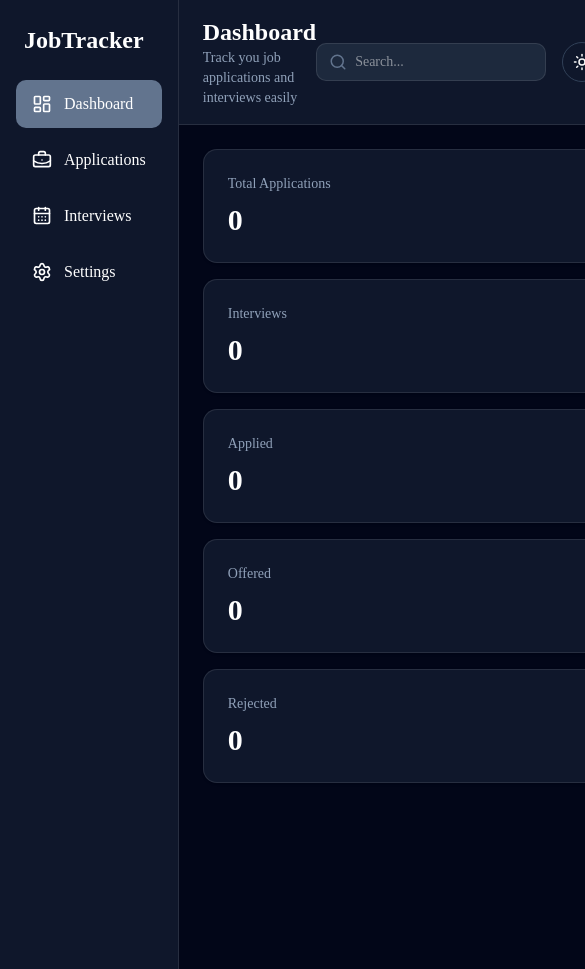
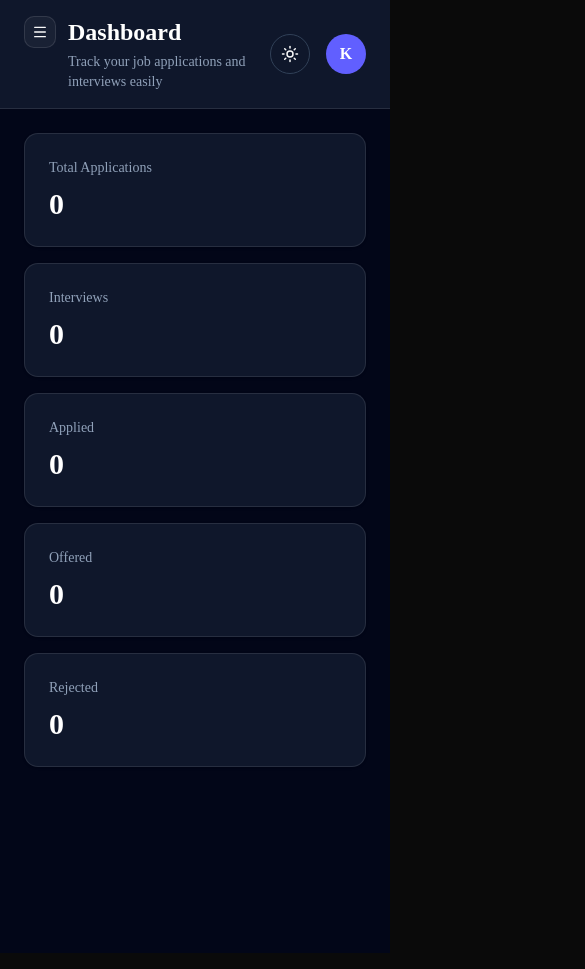
Before and after one commit to KashishGoyal905/job-application-tracker, a Next.js app: page / in a window 390 px wide. Shown: the top 969 px of the page, 585 px wide, since content can reach past the window. Built offline with nearby package versions, Linux system fonts and the light colour scheme.

Commit message:
feat: make sidebar responsive

```diff
--- a/src/components/layouts/DashboardLayout.tsx
+++ b/src/components/layouts/DashboardLayout.tsx
@@ -1,3 +1,6 @@
+"use client";
+
+import { useState } from "react";
 import Navbar from "./Navbar";
 import Sidebar from "./Sidebar";
 
@@ -6,11 +9,16 @@ type DashboardLayoutProps = {
 };
 
 export default function DashboardLayout({ children }: DashboardLayoutProps) {
+  const [isSidebarOpen, setIsSidebarOpen] = useState(false);
+
   return (
     <div className="flex">
-      <Sidebar />
+      <Sidebar
+        isOpen={isSidebarOpen}
+        onClose={() => setIsSidebarOpen(false)} />
       <div className="flex flex-1 flex-col">
-        <Navbar />
+        <Navbar
+          onMenuClick={() => setIsSidebarOpen(true)} />
         <main className="flex-1 p-6 min-h-screen bg-slate-100 dark:bg-slate-950">
           {children}
         </main>
--- a/src/components/layouts/Navbar.tsx
+++ b/src/components/layouts/Navbar.tsx
@@ -1,11 +1,9 @@
 "use client";
 
-import { Search } from "lucide-react";
+import { Menu, Search } from "lucide-react";
 import ThemeToggle from "./ThemeToggle";
 import { usePathname } from "next/navigation";
-
-function Navbar() {
-  const pathname = usePathname();
+import { Button } from "../ui/button";
 
 const pageTitles: Record<string, string> = {
   "/": "Dashboard",
@@ -16,29 +14,44 @@ function Navbar() {
   "/settings": "Settings",
 };
 
+type NavbarProps = {
+  onMenuClick: () => void,
+}
+
+function Navbar({ onMenuClick }: NavbarProps) {
+  const pathname = usePathname();
   const currentTitle = pageTitles[pathname] || "Dashboard";
+
   return (
     <header className="flex items-center justify-between border-b bg-white dark:bg-slate-900 px-6 py-4">
       {/* Left Side*/}
-      <div>
+      <div className="flex items-start gap-3">
+        <Button onClick={onMenuClick}
+          variant="outline"
+          size="icon"
+          className="rounded-lg p-2 hover:bg-slate-100 dark:hover:bg-slate-800 md:hidden">
+          <Menu size={20} />
+        </Button>
+        <div className="flex flex-col gap-1">
           <h2 className="text-2xl font-semibold text-slate-800 dark:text-white">
             {currentTitle}
           </h2>
           <p className="text-sm text-slate-500 dark:text-slate-400">
-          Track you job applications and interviews easily
+            Track your job applications and interviews easily
           </p>
+        </div>
       </div>
 
       {/* Right Side */}
       <div className="flex items-center gap-4">
-        <div className="flex items-center gap-2 rounded-lg border bg-slate-100 dark:bg-slate-800 px-3 py-2">
+        {/* <div className="flex items-center gap-2 rounded-lg border bg-slate-100 dark:bg-slate-800 px-3 py-2">
           <Search size={18} className="text-slate-500" />
           <input
             type="text"
             placeholder="Search..."
             className="bg-transparent text-sm outline-none"
           />
-        </div>
+        </div> */}
         <ThemeToggle />
         <div className="flex h-10 w-10 items-center justify-center rounded-full bg-indigo-500 font-semibold text-white">
           K
--- a/src/components/layouts/Sidebar.tsx
+++ b/src/components/layouts/Sidebar.tsx
@@ -32,12 +32,33 @@ const navItems = [
   },
 ];
 
-export default function Sidebar() {
+type SidebarProps = {
+  isOpen: boolean,
+  onClose: () => void,
+}
+
+export default function Sidebar({ isOpen, onClose }: SidebarProps) {
   const pathname = usePathname();
 
   return (
-    // aside is just a wrapper for better undestanding. It is same like div, section. Here we are using it for semantic purposes
-    <aside className="w-64 min-h-screen border-r bg-white text-slate-800 dark:bg-slate-900 dark:text-white">
+
+    <>
+      {/* This is an overlay that appears when the sidebar is open on mobile */}
+      {isOpen && (
+        <div
+          className="fixed inset-0 z-40 bg-black/40 lg:hidden"
+          onClick={onClose}
+        />
+      )}
+
+      {/* aside is just a wrapper for better undestanding. It is same like div, section. Here we are using it for semantic purposes */}
+      <aside
+        // This is a conditional class name
+        // if isOpen is true, then the class "translate-x-0" is applied
+        // if isOpen is false, then the class "-translate-x-full" is applied
+        className={`fixed left-0 top-0 z-50 h-screen w-64 border-r bg-white text-slate-800 dark:bg-slate-900 dark:text-white transform transition-transform duration-300
+ ${isOpen ? "translate-x-0" : "-translate-x-full"} md:translate-x-0 md:static md:min-h-screen`}>
+
 
         {/* This is the logo */}
         <div className="p-6">
@@ -69,5 +90,7 @@ export default function Sidebar() {
           })}
         </nav>
       </aside>
+    </>
+
   );
 }
```
Lines whose indentation alone changed are shown as unchanged.
